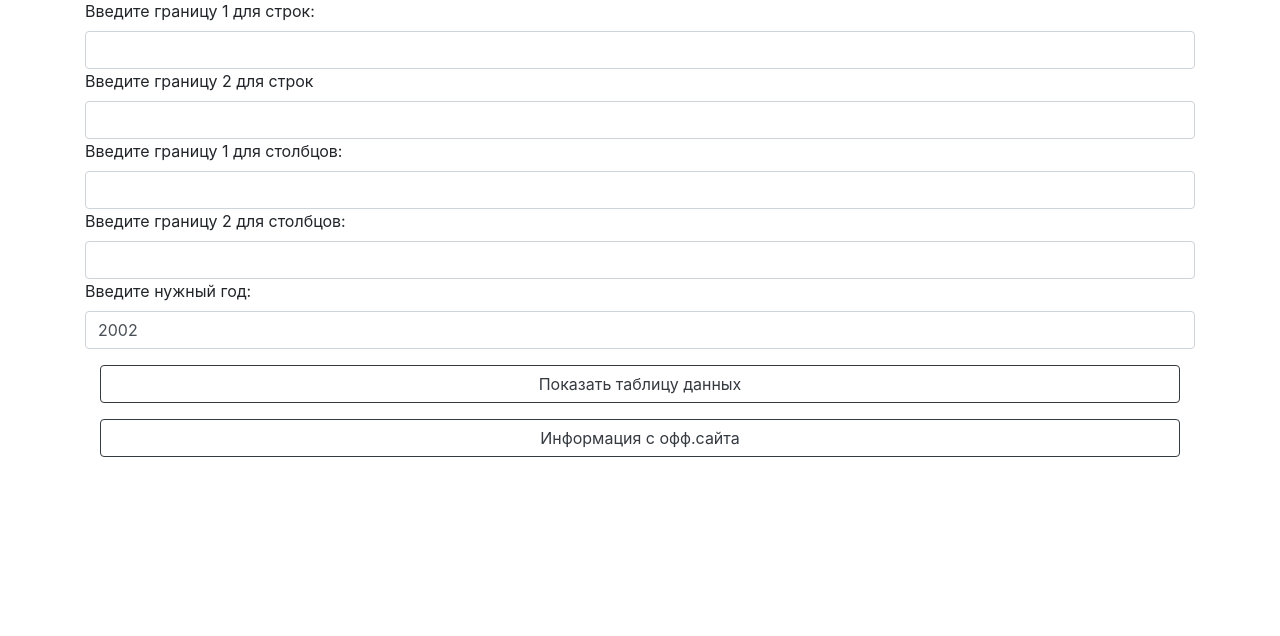
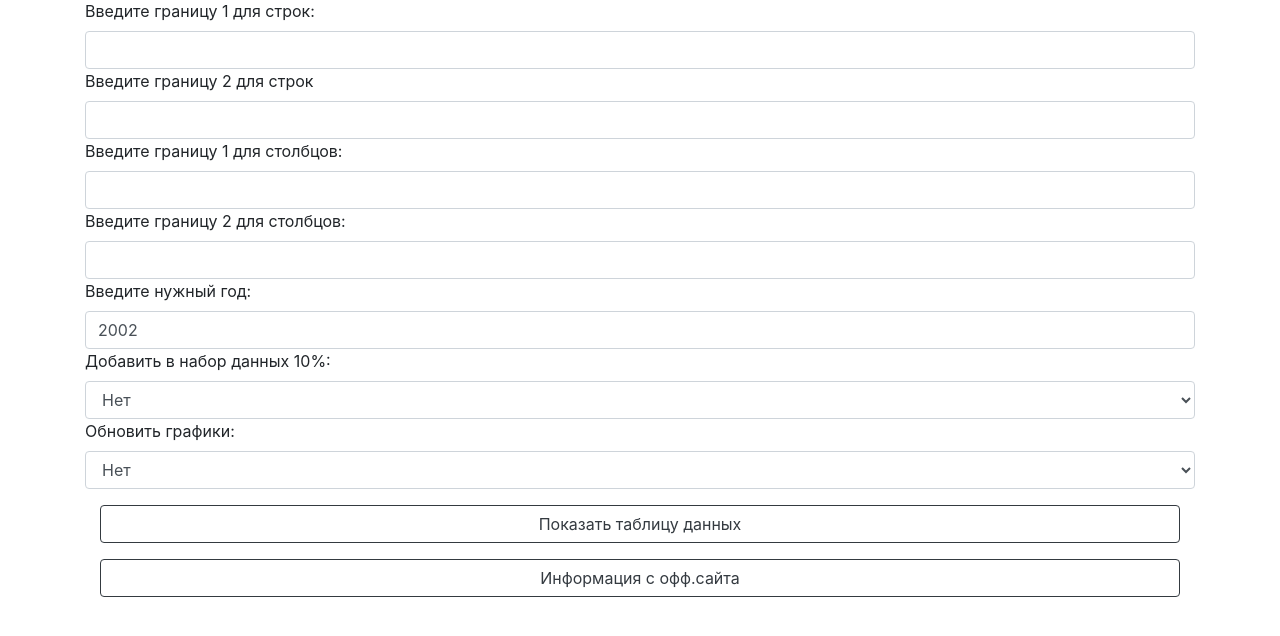
Before and after one commit to Sosees04ka/Student_MII, a Flask app: page / in a window 1280 px wide. Shown: the part 105-741 px from the top of the page. Run offline with Flask 3, Linux system fonts and the light colour scheme; parts of the project's set-up code (start-up, migrations or seed data) failed here and were passed over; some libraries are stand-ins or nearby versions.

Commit message:
Хотел делать 4, а в итоге, еле 3 запустил....

```diff
--- a/templates/home.html
+++ b/templates/home.html
@@ -19,6 +19,18 @@
                 <input type="number" step="1" min="0" max="7" class="form-control" id="y_end" name="y_end" required>
                 <label for="year">Введите нужный год:</label>
                 <input type="number" step="1" min="2002" max="2022" class="form-control" id="year" name="year" value="2002" required>
+                   <label for="checkset">Добавить в набор данных 10%:</label>
+                    <select class="form-control" id="checkset" name="checkset" required>
+                        <option value="Нет">Нет</option>
+                        <option value="Да">Да</option>
+                    </select>
+
+                    <label for="checkgraph">Обновить графики:</label>
+                    <select class="form-control" id="checkgraph" name="checkgraph" required>
+                        <option value="Нет">Нет</option>
+                        <option value="Да">Да</option>
+                    </select>
+
                 </div>
             <div class="container mb-3">
                 <button type="submit" class="btn btn-outline-dark btn-block">Показать таблицу данных</button>
```
Also changed, not shown: static/images/AdjClose.jpg (added), static/images/LowClose.jpg (added), static/images/OpenHigh.jpg (added), static/images/Volume.jpg (added). Lines whose indentation alone changed are shown as unchanged.
